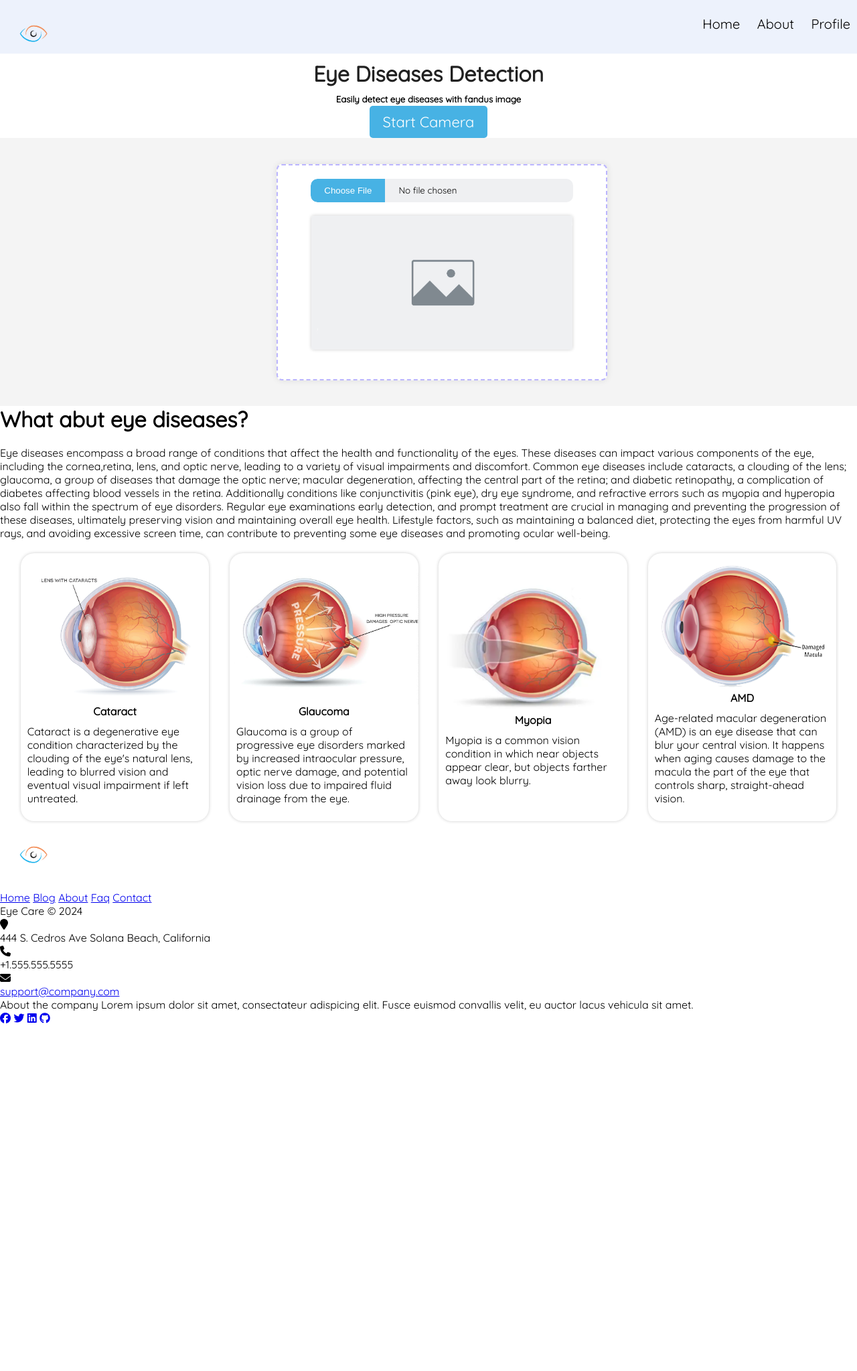
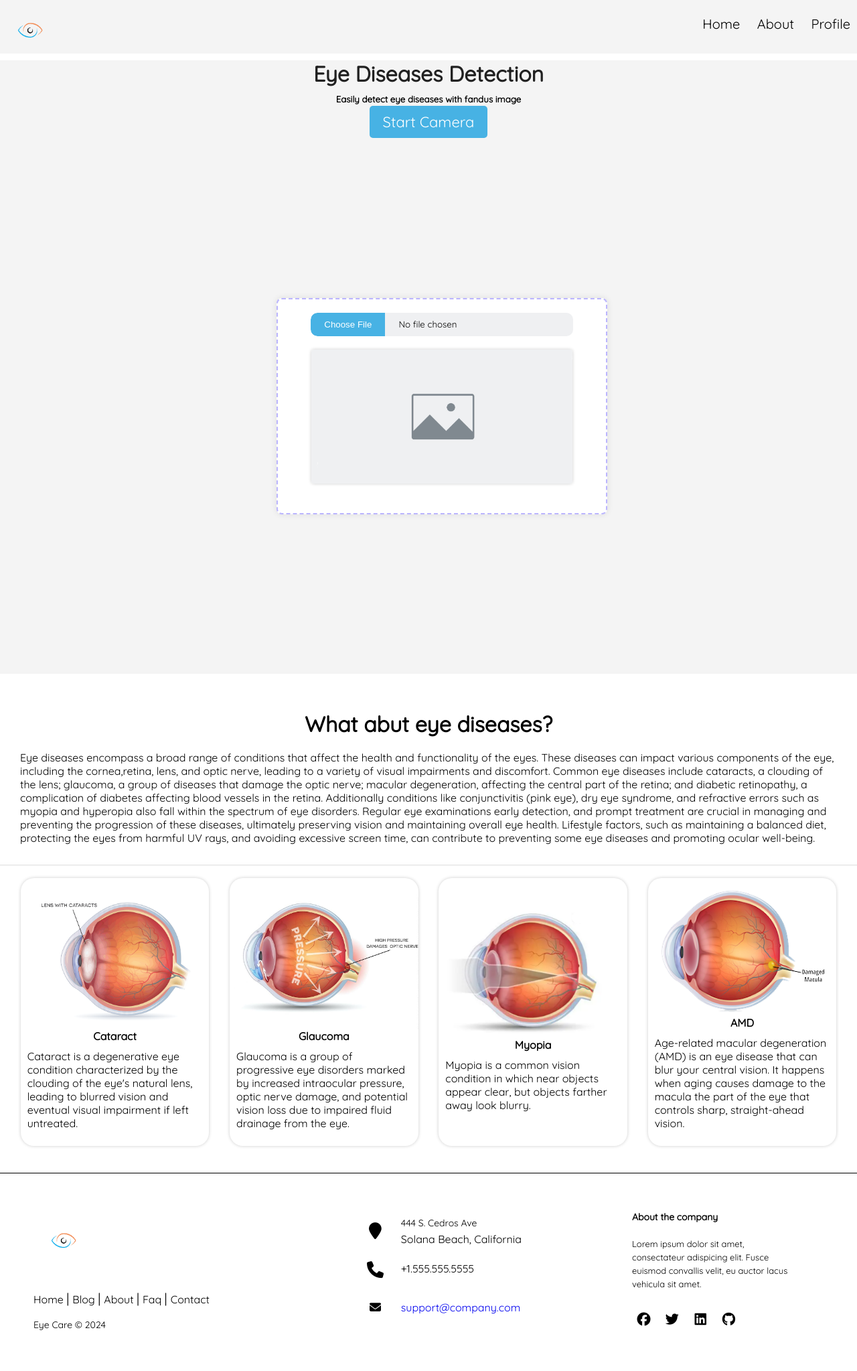
Before and after one commit to Nitesh-NC/m_project, a Flask app: page / in a window 1280 px wide. Shown: the whole page at 67% size. Before the commit the page ends 1528 px from the top, so only its background shows below. Run offline with Flask 3, Linux system fonts and the light colour scheme.

Commit message:
Update f1.css

```diff
--- a/static/css/f1.css
+++ b/static/css/f1.css
@@ -10,7 +10,7 @@
   /* height: 100vh; */
   width: 100%;
   height: 100px;
-    background: #edf2fc;
+  background: #f4f4f4;
   font-family: sans-serif;
   position: relative;
 }
@@ -25,8 +25,7 @@ nav {
 }
 
 .logo {
-    width: 100px;
-    cursor: pointer;
+  width: 90px;
 }
 
 nav ul li {
@@ -52,12 +51,13 @@ main {
   display: flex;
   align-items: center;
   justify-content: center;
-    /* height: 100vh; */
-    height: 400px;
+  height: 100vh;
+  /* height: 400px; */
   margin: 0;
 }
 
 .info {
+  background-color: #f4f4f4;
   text-align: center;
   margin-top: 10px;
 }
@@ -101,12 +101,14 @@ main {
   display: none;
 
 }
+
 /* from chat */
-input[type=file]{
+input[type=file] {
   width: 87%;
-    background-color:rgb(239, 240, 242);
+  background-color: rgb(239, 240, 242);
   border-radius: 10px;
 }
+
 input[type=file]::file-selector-button {
   margin-right: 20px;
   border: #554;
@@ -145,9 +147,9 @@ input[type=file]::file-selector-button {
 
 .button {
   text-align: center;
-    margin-top: 20px;
+  margin-top: 10px;
   height: 15vh;
-    background-color: rgb(241, 252, 252);
+  background-color: #f4f4f4;
 }
 
 .button button {
@@ -199,7 +201,8 @@ input[type=file]::file-selector-button {
   text-align: left;
   margin: 0;
 }
-.classification>.box li{
+
+.classification>.box li {
   padding: 10px;
   text-align: left;
   padding: 10px;
@@ -214,6 +217,7 @@ input[type=file]::file-selector-button {
     margin-top: 20px;
   }
 }
+
 @media screen and (max-width: 430px) {
   .classification>.box {
     width: 80%;
@@ -222,43 +226,44 @@ input[type=file]::file-selector-button {
 }
 
 @media screen and (max-width: 768px) {
-    .uploader-container{
+  .uploader-container {
     width: 80%;
     margin-right: 60%;
   }
 }
+
 /* nav */
 .nav {
   height: 80px;
   width: 100%;
-    background-color: #edf2fc;
+  background-color: #f4f4f4;
   position: relative;
   justify-content: space-between;
 }
 
-  .nav > .nav-header {
+.nav>.nav-header {
   display: inline;
 }
 
-  .nav > .nav-header > .nav-title {
+.nav>.nav-header>.nav-title {
   display: inline-block;
   font-size: 22px;
   color: #000000;
   /* padding: 10px 10px 10px 10px; */
 }
 
-  .nav > .nav-btn {
+.nav>.nav-btn {
   display: none;
 }
 
-  .nav > .nav-links {
+.nav>.nav-links {
   margin-top: 10px;
   display: inline;
   float: right;
   font-size: 20px;
 }
 
-  .nav > .nav-links > a {
+.nav>.nav-links>a {
   display: inline-block;
   padding: 13px 10px 13px 10px;
   border-radius: 5px;
@@ -266,37 +271,42 @@ input[type=file]::file-selector-button {
   color: #000000;
 }
 
-  .nav > .nav-links > a:hover {
+.nav>.nav-links>a:hover {
   background-color: rgba(0, 0, 0, 0.3);
 }
 
-  .nav > #nav-check {
+.nav>#nav-check {
   display: none;
 }
 
 @media (max-width:600px) {
-    .nav > .nav-btn {
+  .nav>.nav-btn {
     display: inline-block;
     position: absolute;
     right: 0px;
     top: 0px;
   }
-    .nav > .nav-btn > label {
+
+  .nav>.nav-btn>label {
     display: inline-block;
     width: 50px;
     height: 50px;
     padding: 13px;
   }
-    .nav > .nav-btn > label:hover,.nav  #nav-check:checked ~ .nav-btn > label {
+
+  .nav>.nav-btn>label:hover,
+  .nav #nav-check:checked~.nav-btn>label {
     background-color: rgba(0, 0, 0, 0.3);
   }
-    .nav > .nav-btn > label > span {
+
+  .nav>.nav-btn>label>span {
     display: block;
     width: 25px;
     height: 10px;
     border-top: 2px solid #000000;
   }
-    .nav > .nav-links {
+
+  .nav>.nav-links {
     position: absolute;
     display: block;
     width: 100%;
@@ -307,16 +317,202 @@ input[type=file]::file-selector-button {
     top: 50px;
     left: 0px;
   }
-    .nav > .nav-links > a {
+
+  .nav>.nav-links>a {
     display: block;
     width: 100%;
   }
-    .nav > #nav-check:not(:checked) ~ .nav-links {
+
+  .nav>#nav-check:not(:checked)~.nav-links {
     height: 0px;
   }
-    .nav > #nav-check:checked ~ .nav-links {
+
+  .nav>#nav-check:checked~.nav-links {
     height: calc(100vh - 50px);
     overflow-y: auto;
   }
 }
+
 /* nav */
+
+.container {
+  padding: 30px;
+  margin-top: 25px;
+  box-shadow: 0 1px 1px 0 rgba(0, 0, 0, 0.12);
+
+}
+
+h1 {
+  text-align: center;
+}
+
+.footer-distributed {
+  box-shadow: 0 1px 1px 0 rgba(0, 0, 0, 0.12);
+  box-sizing: border-box;
+  width: 100%;
+  text-align: left;
+  font: bold 16px sans-serif;
+  padding: 55px 50px;
+  margin-top: 40px;
+  border-top: solid 1px black;
+}
+
+.footer-distributed .footer-left,
+.footer-distributed .footer-center,
+.footer-distributed .footer-right {
+  display: inline-block;
+  vertical-align: top;
+}
+
+/* Footer left */
+
+.footer-distributed .footer-left {
+  width: 40%;
+}
+
+/* The company logo */
+
+.footer-distributed h3 {
+  font: normal 36px 'Open Sans', cursive;
+  margin: 0;
+}
+
+/* Footer links */
+
+.footer-distributed .footer-links {
+  margin: 20px 0 12px;
+  padding: 0;
+}
+
+.footer-distributed .footer-links a {
+  display: inline-block;
+  line-height: 1.8;
+  font-weight: 400;
+  text-decoration: none;
+  color: inherit;
+}
+
+.footer-distributed .footer-company-name {
+  font-size: 14px;
+  font-weight: normal;
+  margin: 0;
+}
+
+/* Footer Center */
+
+.footer-distributed .footer-center {
+  width: 35%;
+}
+
+.footer-distributed .footer-center i {
+  font-size: 25px;
+  width: 38px;
+  height: 38px;
+  border-radius: 50%;
+  text-align: center;
+  line-height: 42px;
+  margin: 10px 15px;
+  vertical-align: middle;
+}
+
+.footer-distributed .footer-center i.fa-envelope {
+  font-size: 17px;
+  line-height: 38px;
+}
+
+.footer-distributed .footer-center p {
+  display: inline-block;
+
+  font-weight: 400;
+  vertical-align: middle;
+  margin: 0;
+}
+
+.footer-distributed .footer-center p span {
+  display: block;
+  font-weight: normal;
+  font-size: 14px;
+  line-height: 2;
+}
+
+.footer-distributed .footer-center p a {
+  text-decoration: none;
+  ;
+}
+
+.footer-distributed .footer-links a:before {
+  content: "|";
+  font-weight: 300;
+  font-size: 20px;
+  left: 0;
+
+  display: inline-block;
+  padding-right: 5px;
+}
+
+.footer-distributed .footer-links .link-1:before {
+  content: none;
+}
+
+/* Footer Right */
+
+.footer-distributed .footer-right {
+  width: 20%;
+}
+
+.footer-distributed .footer-company-about {
+  line-height: 20px;
+
+  font-size: 13px;
+  font-weight: normal;
+  margin: 0;
+}
+
+.footer-distributed .footer-company-about span {
+  display: block;
+
+  font-size: 14px;
+  font-weight: bold;
+  margin-bottom: 20px;
+}
+
+.footer-distributed .footer-icons {
+  margin-top: 25px;
+}
+
+.footer-distributed .footer-icons a {
+  display: inline-block;
+  width: 35px;
+  height: 35px;
+  cursor: pointer;
+  border-radius: 2px;
+  font-size: 20px;
+  text-align: center;
+  line-height: 35px;
+  margin-right: 3px;
+  margin-bottom: 5px;
+  color: black;
+}
+
+/* If you don't want the footer to be responsive, remove these media queries */
+
+@media (max-width: 880px) {
+
+  .footer-distributed {
+    font: bold 14px sans-serif;
+  }
+
+  .footer-distributed .footer-left,
+  .footer-distributed .footer-center,
+  .footer-distributed .footer-right {
+    display: block;
+    width: 100%;
+    margin-bottom: 40px;
+    text-align: center;
+  }
+
+  .footer-distributed .footer-center i {
+    margin-left: 0;
+  }
+
+}
```
Lines whose indentation alone changed are shown as unchanged.
